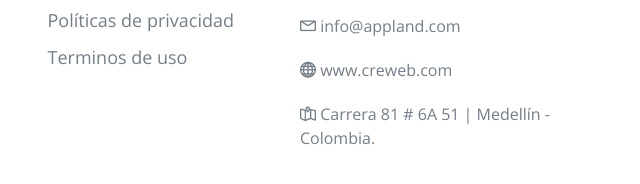
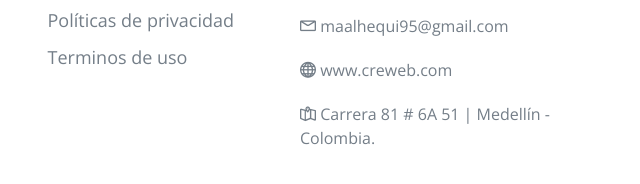
Before and after one commit to Pikiko14/landing-smart-catalog, a plain HTML site: page index.html in a window 1280 px wide. Shown: the part 3251-3435 px from the top of the page, 640-1280 px from the left. Drawn offline with nearby package versions, Linux system fonts and the light colour scheme.

Commit message:
initial commit

```diff
--- a/index.html
+++ b/index.html
@@ -384,7 +384,7 @@
                                 <li>
                                     <div class="contact-info d-flex">
                                         <div class="info-content media-body text-center-mobile">
-                                            <p class="text"><a href="#"><i class="lni lni-envelope"></i> info@appland.com</a></p>
+                                            <p class="text"><a href="#"><i class="lni lni-envelope"></i> maalhequi95@gmail.com</a></p>
                                         </div>
                                     </div> <!-- contact info -->
                                 </li>
```
